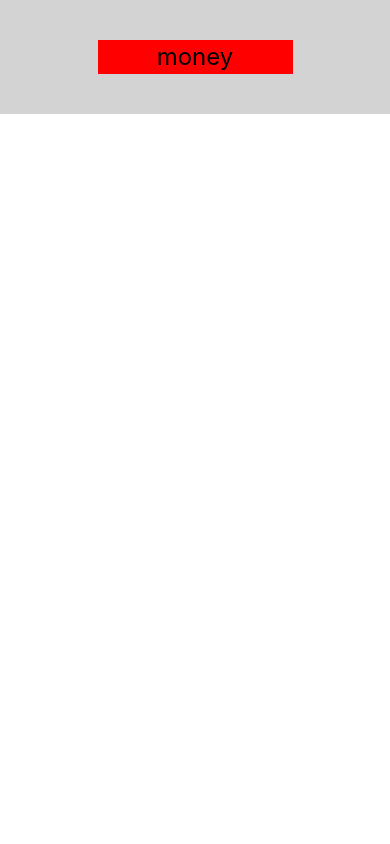
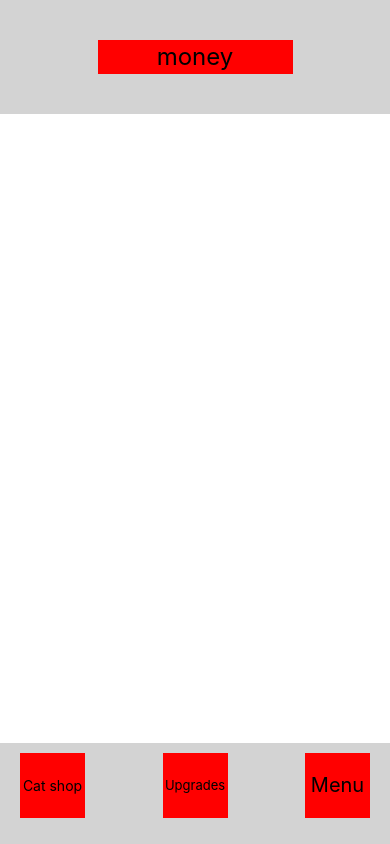
Before and after one commit to anon207/CatMerger, a React Native app: screen / in a window 390 px wide. Built offline with nearby package versions, Linux system fonts and the light colour scheme.

Commit message:
Basic upgrade bar added

```diff
--- a/App.js
+++ b/App.js
@@ -1,6 +1,7 @@
 import { StatusBar } from 'expo-status-bar';
 import { StyleSheet, Text, View } from 'react-native';
 import { MoneyBar } from './Components/MoneyBar';
+import { UpgradeBar } from './Components/UpgradeBar';
 
 
 
@@ -8,6 +9,7 @@ export default function App() {
   return (
     <View style={styles.container}>
       <MoneyBar />
+      <UpgradeBar />
       <StatusBar hidden={true} />
     </View>
   );
--- /dev/null
+++ b/Components/UpgradeBar.js
@@ -0,0 +1,58 @@
+import { StyleSheet, Text, View } from 'react-native';
+
+export const UpgradeBar = () => {
+    return(
+        <View style={UpgradeBarStyles.container}>
+            <View style={UpgradeBarStyles.upgrades}>
+                <Text style={{fontSize: 13}}>Upgrades</Text>
+            </View>
+            <View style={UpgradeBarStyles.catShop}>
+                <Text style={{fontSize: 14}}>Cat shop</Text>
+            </View>
+            <View style={UpgradeBarStyles.menu}>
+                <Text style={{fontSize: 20}}>Menu</Text>
+            </View>
+        </View>
+    );
+}
+
+const UpgradeBarStyles = StyleSheet.create({
+    container: {
+        width: '100%',
+        height: '12%',
+        backgroundColor: 'lightgrey',
+        position: 'absolute',
+        bottom: 0,
+        justifyContent: 'center',
+        alignItems: 'center',
+    },
+    upgrades: {
+        width: 65,
+        height: 65,
+        backgroundColor: 'red',
+        position: 'absolute',
+        top: 10,
+        justifyContent: 'center',
+        alignItems: 'center',
+    },
+    catShop: {
+        width: 65,
+        height: 65,
+        backgroundColor: 'red',
+        position: 'absolute',
+        top: 10,
+        left: 20,
+        justifyContent: 'center',
+        alignItems: 'center',
+    },
+    menu: {
+        width: 65,
+        height: 65,
+        backgroundColor: 'red',
+        position: 'absolute',
+        top: 10,
+        right: 20,
+        justifyContent: 'center',
+        alignItems: 'center',
+    },
+});
```
